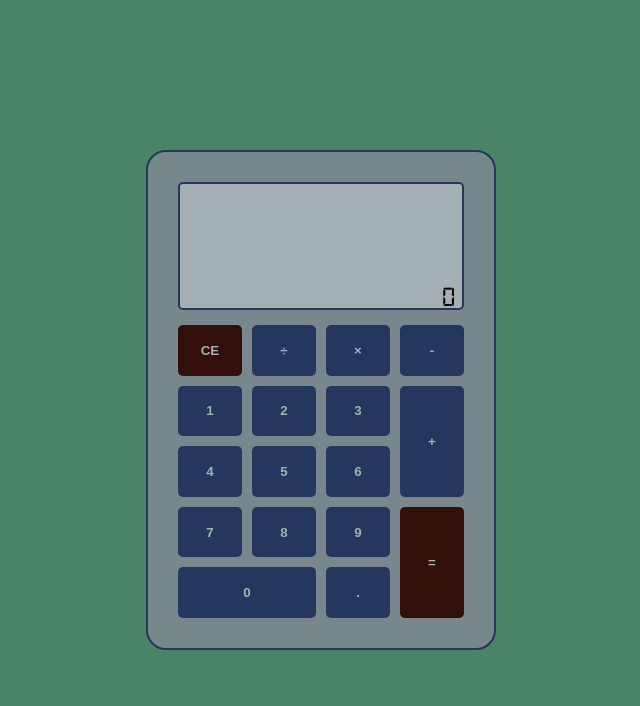
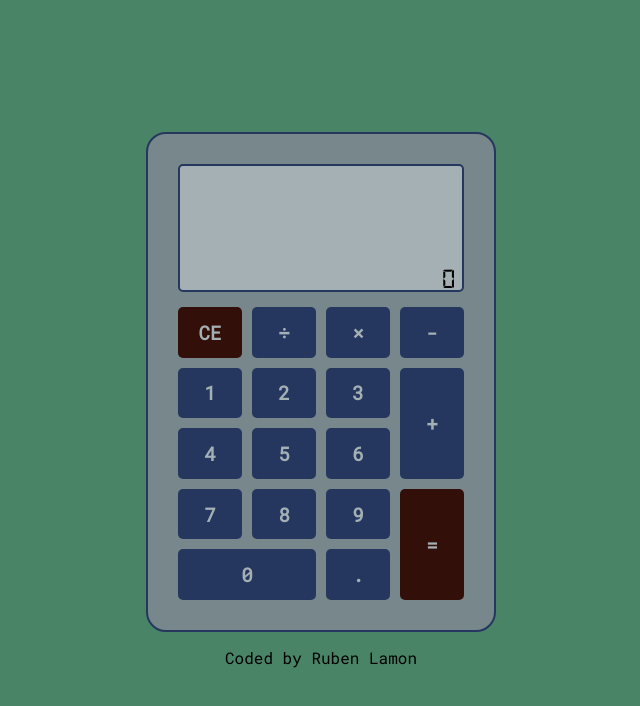
Before and after one commit to rulamon/react-calculator, a React app: page / in a window 1280 px wide. Shown: the whole page, without its empty margins (319-959 px from the left). Built offline with nearby package versions, Linux system fonts and the light colour scheme.

Commit message:
finished

```diff
--- a/src/components/app.js
+++ b/src/components/app.js
@@ -114,6 +114,7 @@ export class App extends React.Component {
     render(){
         return(
             <div id="main-container">
+                <div id="calculator">
                     <Display
                         formula={this.state.formula}
                         result={this.state.result}
@@ -128,6 +129,8 @@ export class App extends React.Component {
                         operators={this.state.operators}
                     />
                 </div>
+                <div id="author">Coded by Ruben Lamon</div>
+            </div>
         )
     }
 }
--- a/src/index.html
+++ b/src/index.html
@@ -7,6 +7,5 @@
 </head>
 <body>
     <div id="root"></div>
-    <script src="https://cdn.freecodecamp.org/testable-projects-fcc/v1/bundle.js"></script>
 </body>
 </html>
--- a/src/styles.scss
+++ b/src/styles.scss
@@ -5,6 +5,8 @@ $keys-hover:#32497E;
 $specialkeys: #330F0A;
 $specialkeys-hover: #583A36;
 $screen: #A4B0B4;
+
+@import url('https://fonts.googleapis.com/css?family=Roboto+Mono');
 
 @font-face{
     font-family: 'digital-7';
@@ -28,7 +30,13 @@ body{
     justify-content: center;
 }
 
-#main-container{
+#author{
+    text-align: center;
+    font-family: 'Roboto Mono', monospace;
+    margin-top: 15px;
+}
+
+#calculator{
     background-color: $calculator;
     border: solid 2px $keys;
     border-radius: 20px;
@@ -48,7 +56,6 @@ body{
         background-color: $screen;
         text-align: right;
         padding: 7px;
-        // padding-bottom: 17px;
         margin-bottom: 15px;
         display: flex;
         flex-direction: column;
@@ -84,6 +91,8 @@ body{
         }
         .key {
             border-radius: 5px;
+            font-family: 'Roboto Mono', monospace;
+            font-size: 1.2rem;
             font-weight: bold;
             color: $screen;
             background-color: $keys;
@@ -103,7 +112,7 @@ body{
 }
 
 @media only screen and (max-width: 350px){
-    #main-container{
+    #calculator{
         width: 100vw;
         padding: 10px;
         border-radius: 0;
@@ -119,7 +128,7 @@ body{
     }
 }
 @media only screen and (max-height: 500px){
-    #main-container{
+    #calculator{
         height: 100%;
         flex-direction: row-reverse;
         width: 100%;
```
Lines whose indentation alone changed are shown as unchanged.
